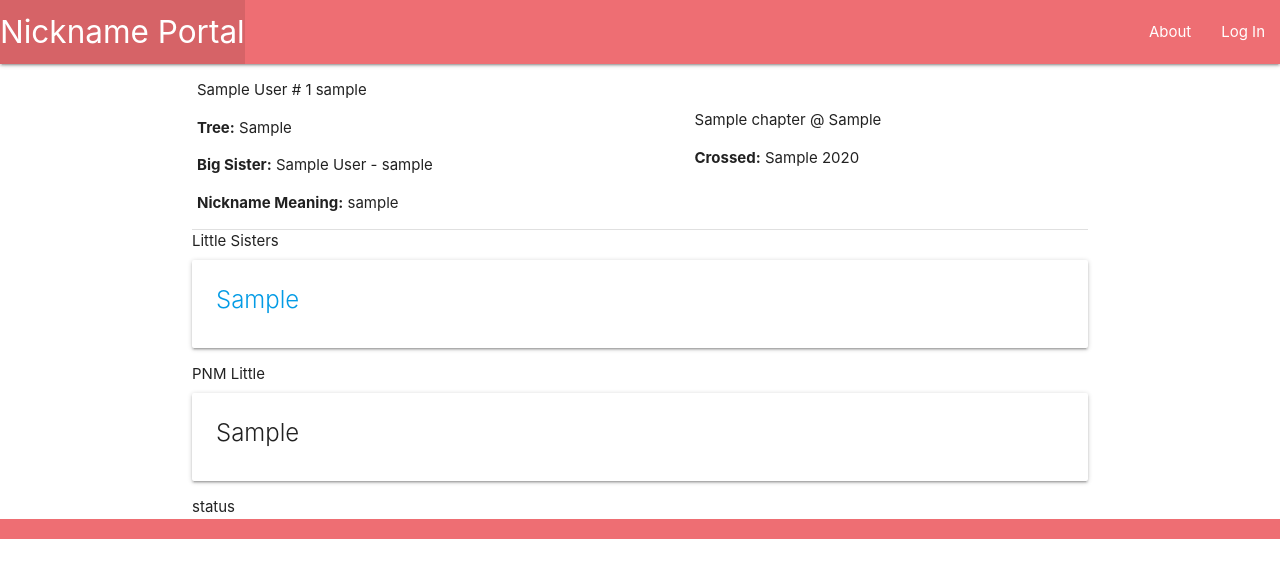
After one commit to sylvialchen/kpl-nickname-request, a Django app: page /sisters/1/ in a window 1280 px wide. The commit adds this page. Shown: the top 578 px of the page. Run offline with Django 4.2, Linux system fonts and the light colour scheme; tables that the repository leaves empty hold one stand-in row (values such as "Sample post").

Commit message:
chapter and sister detail pages

```diff
--- a/kpl_sister_nicknames/settings.py
+++ b/kpl_sister_nicknames/settings.py
@@ -20,7 +20,7 @@ BASE_DIR = Path(__file__).resolve().parent.parent
 # See https://docs.djangoproject.com/en/4.1/howto/deployment/checklist/
 
 # SECURITY WARNING: keep the secret key used in production secret!
-
+SECRET_KEY = "django-insecure-k=zyzs&(kv#qd0p*p!$6je8lvwm9c$$zd2+=q-mtf67^-u*juj"
 
 # SECURITY WARNING: don't run with debug turned on in production!
 DEBUG = True
--- a/main_app/models.py
+++ b/main_app/models.py
@@ -15,8 +15,11 @@ STATUS = (
 NICKNAME_STATUS = (
     ("AP", "Approved"),
     ("QU", "Queued"),
-    ("DE", "Denied"),
+    ("DE", "Denied")
 )
+
+GREEK_CLASS = (('01', "Alpha"), ('02', "Beta"), ('03', "Gamma"), ('04', "Delta"), ('05', "Epsilon"), ('06', "Zeta"), ('07', "Eta"), ('08', "Theta"), ('09', "Iota"), (10, "Lambda"),
+               (11, "Mu"), (12, "Nu"), (13, "Xi"), (14, "Omicron"), (15, "Pi"), (16, "Rho"), (17, "Sigma"), (18, "Tau"), (19, "Upsilon"), (20, "Phi"), (21, "Chi"), (22, "Psi"), (23, "Omega"))
 
 
 class Chapter(models.Model):
@@ -24,10 +27,13 @@ class Chapter(models.Model):
     chapter_school = models.CharField(max_length=50)
     city_state = models.CharField(max_length=50)
     original_founding_date = models.DateField()
-    recharter_date = models.DateField(null=True)
+    recharter_date = models.DateField(null=True, blank=True)
 
     def get_absolute_url(self):
-        return reverse('chapter_detail', kwargs={'pk': self.id})
+        return reverse('chapter_detail', kwargs={'chapter_id': self.id})
+
+    def __str__(self):
+        return f"{self.name} @ {self.chapter_school}"
 
 
 class Sister(models.Model):
@@ -35,20 +41,19 @@ class Sister(models.Model):
     last_name = models.CharField(max_length=25)
     nickname = models.CharField(max_length=20)
     nickname_meaning = models.TextField(max_length=250)
-    chapter = models.CharField(
-        max_length=10,
-        # choices=Chapter,
-        default="null")
-    crossing_chapter = models.CharField(
-        max_length=10,
-        # choices=Chapter,
-        default="null")
+    chapter = models.ForeignKey(
+        Chapter, on_delete=models.CASCADE, related_name='active_chapter')
+    crossing_chapter = models.ForeignKey(
+        Chapter, on_delete=models.CASCADE, related_name='crossing_chapter', blank=True, null=True)
+    crossing_class = models.CharField(
+        max_length=2,
+        choices=GREEK_CLASS,
+        default=None,
+    )
     crossing_semester = models.CharField(max_length=6)
     crossing_year = models.IntegerField()
     big_sister = models.ForeignKey(
         'self', on_delete=models.CASCADE, blank=True, null=True)
-    little_sister_crossed = models.ManyToManyField(
-        'self', blank=True)
     tree = models.CharField(max_length=20)
     line_number = models.IntegerField(null=True)
     status = models.CharField(
@@ -57,20 +62,17 @@ class Sister(models.Model):
         default=STATUS[0][0])
 
     def __str__(self):
-        return self.nickname
+        return f"{self.first_name} {self.last_name} - {self.nickname}"
+
+    def get_absolute_url(self):
+        return reverse('sister_detail', kwargs={'sister_id': self.id})
 
 
 class Pnm(models.Model):
     first_name = models.CharField(max_length=20)
     last_name = models.CharField(max_length=25)
-    chapter = models.CharField(
-        max_length=10,
-        # choices=Chapter,
-        default="null")
-    process_chapter = models.CharField(
-        max_length=10,
-        # choices=Chapter,
-        default="null")
+    process_chapter = models.ForeignKey(
+        Chapter, on_delete=models.CASCADE, related_name='process_chapter', blank=True, null=True)
     process_semester = models.CharField(max_length=6)
     process_year = models.PositiveSmallIntegerField()
     potential_line_number = models.PositiveSmallIntegerField()
@@ -79,9 +81,12 @@ class Pnm(models.Model):
     def __str__(self):
         return f"PNM {self.first_name}"
 
+    def get_absolute_url(self):
+        return reverse('pnm_detail', kwargs={'pnm_id': self.id})
+
 
 class Nickname_Request (models.Model):
-    name = models.CharField("nickname request", max_length=20,)
+    name = models.CharField("nickname request", max_length=20)
     nickname_meaning = models.TextField(max_length=250)
     pnm = models.ForeignKey(Pnm, on_delete=models.CASCADE, null=True)
     requestor: models.ForeignKey(Sister, on_delete=models.CASCADE, null=True)
@@ -95,6 +100,8 @@ class Nickname_Request (models.Model):
         now = timezone.now()
         return now - datetime.timedelta(days=1) <= self.req_date <= now
 
+    def __str__(self):
+        return f"PNM {self.name}"
     # def get_absolute_url(self):
     #     return reverse('chapter_detail', kwargs={'pk': self.id})
 
--- a/main_app/templates/main_app/pnm_form.html
+++ b/main_app/templates/main_app/pnm_form.html
@@ -19,7 +19,9 @@
 
 
 <script>
-  var selectEl = document.getElementById('id_status');
+  var selectEl = document.getElementById('id_process_chapter');
+  M.FormSelect.init(selectEl);
+  var selectEl = document.getElementById('id_big_sister');
   M.FormSelect.init(selectEl);
 </script>
 {% endblock %}
--- /dev/null
+++ b/main_app/templates/sisters/detail.html
@@ -0,0 +1,71 @@
+{% extends 'base.html' %}
+
+{% block content %}
+<table>
+  <td>
+    {{ sister.first_name }}
+    {{ sister.last_name }}
+    #
+    {{ sister.line_number }}
+    {{ sister.nickname }}
+    </p>
+    <p>
+      <b>Tree:</b>
+      {{ sister.tree }}
+    </p>
+    <p>
+      <b>Big Sister:</b>
+      {{ sister.big_sister }}
+    </p>
+    <b>Nickname Meaning:</b>
+    {{ sister.nickname_meaning }}
+  <td>
+    {% if sister.chapter == sister.crossing_chapter %}
+    {{ sister.crossing_chapter }}
+    {% else %}
+    <p>Roster:
+      {{ sister.chapter }}
+    </p>
+    <p>Crossing Chapter:
+      {{ sister.crossing_chapter }}
+    </p>
+    {% endif %}
+    <p><b>Crossed:</b>
+      {{ sister.crossing_semester }}
+      {{ sister.crossing_year }}
+    </p>
+  </td>
+</table>
+{% if little %}
+Little Sisters
+<div class="card">
+  <div class="card-content">
+    <span class="card-title">
+      <a href="{% url 'sister_detail' little.id %}">
+        {{ little.first_name }}</a>
+    </span>
+  </div>
+</div>
+{% else %}
+No Littles
+{% endif %}
+
+{% if pnm %}
+PNM Little
+{% for p in pnm %}
+<div class="card">
+  <div class="card-content">
+    <span class="card-title">
+      {{ p.first_name }}
+    </span>
+  </div>
+</div>
+{% endfor %}
+{% else %}
+No PNM Littles
+{% endif %}
+
+
+
+status
+{% endblock %}
--- a/main_app/urls.py
+++ b/main_app/urls.py
@@ -30,7 +30,10 @@ urlpatterns = [
 
 
     # Detail
-    path('chapters/<int:pk>/', views.ChapterDetail.as_view(), name='chapter_detail'),
+    path('chapters/<int:chapter_id>/',
+         views.chapter_detail, name='chapter_detail'),
+    path('sisters/<int:sister_id>/',
+         views.sister_detail, name='sister_detail'),
     path('pnms/<int:pk>/', views.PnmDetail.as_view(), name='pnm_detail'),
     path('nickname_requests/<int:pk>/',
          views.Nickname_RequestDetail.as_view(), name='nickname_request_detail'),
--- a/main_app/views.py
+++ b/main_app/views.py
@@ -25,9 +25,9 @@ class ChapterUpdate(UpdateView):
     fields = '__all__'
 
 
-class ChapterDetail(DetailView):
-    model = Chapter
-    template_name = 'chapters/detail.html'
+# class ChapterDetail(DetailView):
+#     model = Chapter
+#     template_name = 'chapters/detail.html'
 
 
 class ChapterList(ListView):
@@ -87,7 +87,7 @@ class Nickname_RequestCreate(CreateView):
 
 class Nickname_RequestUpdate(UpdateView):
     model = Nickname_Request
-    fields = ['name', 'nickname_meaning', 'pnm']
+    fields = '__all__'
 
 
 class Nickname_RequestDetail(DetailView):
@@ -97,3 +97,37 @@ class Nickname_RequestDetail(DetailView):
 
 class Nickname_RequestList(ListView):
     model = Nickname_Request
+
+
+def chapter_detail(request, chapter_id):
+    chapter = Chapter.objects.get(id=chapter_id)
+    sisters_within_chapter = Sister.objects.filter(chapter_id=chapter_id)
+    try:
+        pnms_within_chapter = Pnm.objects.filter(chapter_id=chapter_id)
+    except:
+        pnms_within_chapter = None
+    return render(request, 'chapters/detail.html', {
+        'chapter': chapter,
+        'sisters': sisters_within_chapter,
+        'pnms': pnms_within_chapter
+    })
+
+
+def sister_detail(request, sister_id):
+    sister = Sister.objects.get(id=sister_id)
+
+    try:
+        little = Sister.objects.get(big_sister=sister_id)
+    except:
+        little = None
+
+    try:
+        pnm_little = Pnm.objects.filter(big_sister=sister_id)
+    except:
+        pnm_little = None
+
+    return render(request, 'sisters/detail.html', {
+        'sister': sister,
+        'little': little,
+        'pnm': pnm_little
+    })
```
Also changed, not shown: main_app/templates/chapters/detail.html (+65 -5 lines), main_app/templates/main_app/sister_list.html (+51 -0 lines), main_app/migrations/0012_remove_sister_chapter_remove_sister_crossing_chapter.py (added), main_app/migrations/0013_sister_chapter_sister_crossing_chapter.py (added), main_app/migrations/0014_alter_chapter_recharter_date.py (added), main_app/migrations/0015_remove_pnm_chapter_alter_pnm_process_chapter.py (added), main_app/migrations/0016_remove_sister_little_sister_crossed.py (added), main_app/migrations/0017_sister_crossing_class.py (added), main_app/migrations/0018_alter_sister_crossing_class.py (added).
